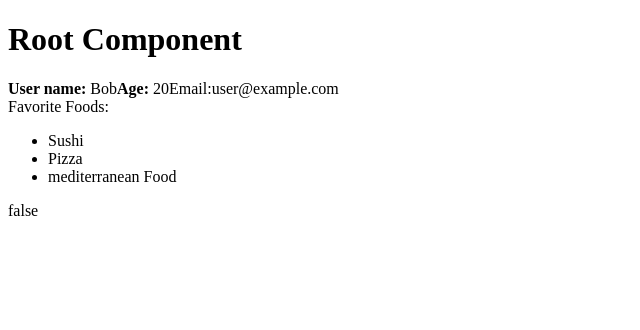
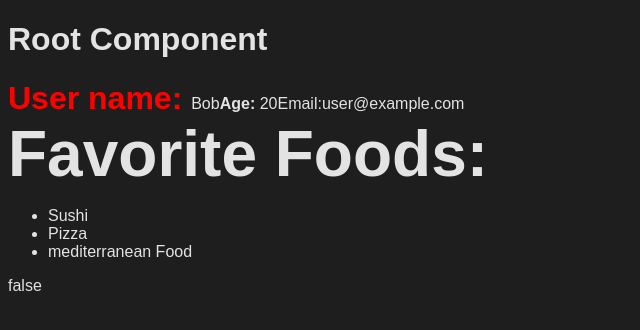
Before and after one commit to bqfan/react-tutorial, a React (Vite) app: page / in a window 1280 px wide. Shown: the top 330 px of the page, without its empty margins (0-640 px from the left). Built offline with nearby package versions, Linux system fonts and the light colour scheme.

Commit message:
Styling with CSS & SCSS.

```diff
--- a/package.json
+++ b/package.json
@@ -22,6 +22,7 @@
     "eslint-plugin-react": "^7.34.1",
     "eslint-plugin-react-hooks": "^4.6.0",
     "eslint-plugin-react-refresh": "^0.4.6",
+    "sass": "^1.77.4",
     "vite": "^5.2.0"
   }
 }
--- a/src/components/UserFavoriteFoods.jsx
+++ b/src/components/UserFavoriteFoods.jsx
@@ -1,8 +1,9 @@
 import { createElement } from 'react';
+import styles from "./users.module.scss"
 
 export function UserFavoriteFoods() {
     return createElement('section', null,
-        <span>Favorite Foods:</span>,
+        <span className={styles["foods-title"]}>Favorite Foods:</span>,
         <br />,
         <ul>
             <li>Sushi</li>
--- a/src/components/UserUsername.jsx
+++ b/src/components/UserUsername.jsx
@@ -1,8 +1,9 @@
 import React from "react"
+import styles from "./styles.module.css"
 
 export function UserUsername(props) {
     return <> {/*<React.Fragment>*/}
-        <b>User name: </b>
+        <b className={styles.username}>User name: </b>
         <span>{props.username}</span>
         </> /*</React.Fragment> */
 }
--- /dev/null
+++ b/src/components/styles.module.css
@@ -0,0 +1,4 @@
+.username {
+    font-size: 32px;
+    color: red;
+}
--- /dev/null
+++ b/src/components/users.module.scss
@@ -0,0 +1,4 @@
+.foods-title {
+    font-weight: bold;
+    font-size: 64px;
+}
--- /dev/null
+++ b/src/globals.css
@@ -0,0 +1,5 @@
+body {
+    background-color: #1e1e1e;
+    color: #e3e3e3;
+    font-family: sans-serif;
+}
--- a/src/main.jsx
+++ b/src/main.jsx
@@ -1,6 +1,7 @@
 import React from 'react'
 import ReactDOM from 'react-dom/client'
 import App from './App'
+import "./globals.css"
 
 ReactDOM.createRoot(document.getElementById('root')).render(
   <React.StrictMode>
```
Also changed, not shown: 1 other file (tests, documents, lock files or other folders).
